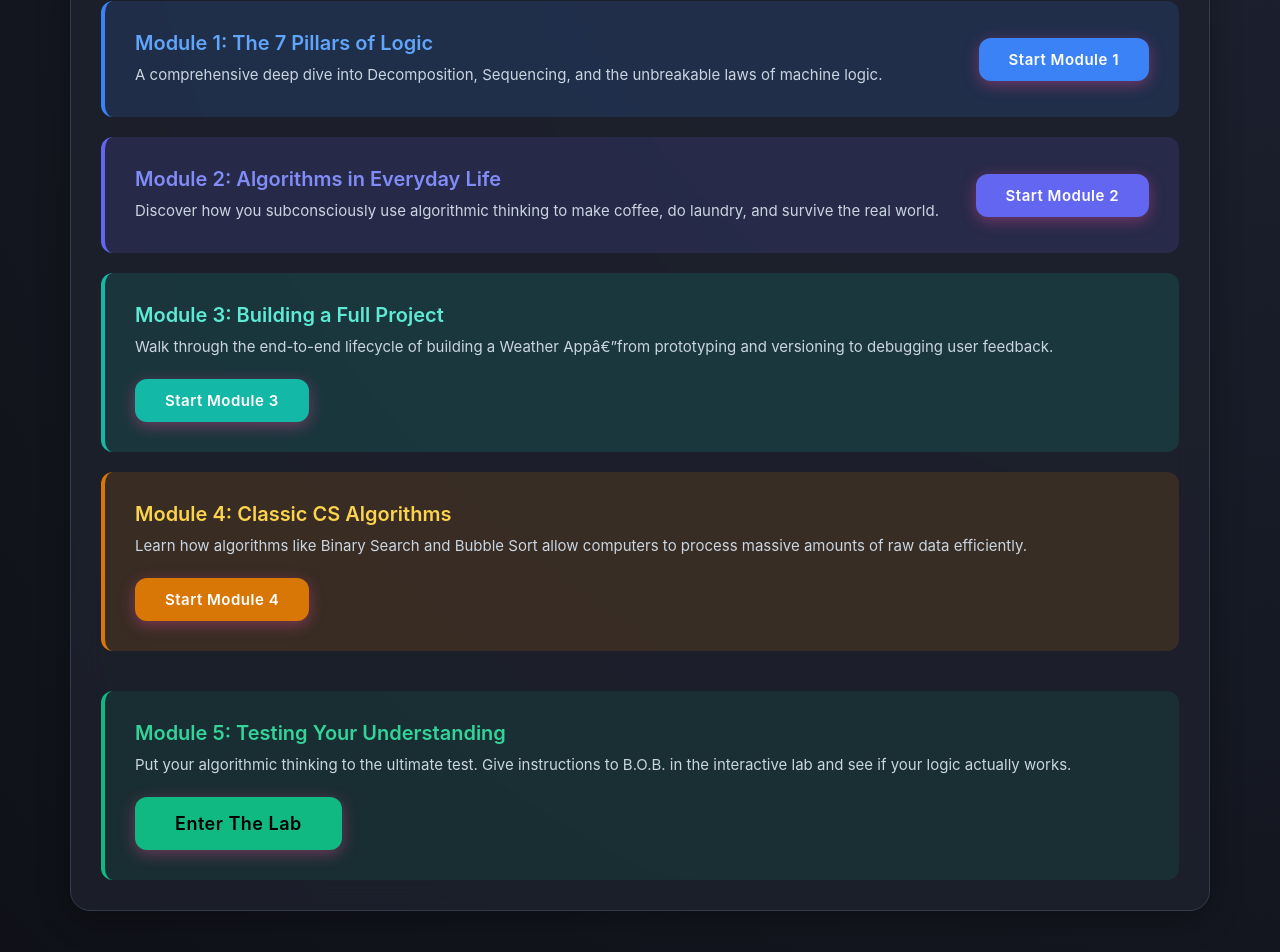
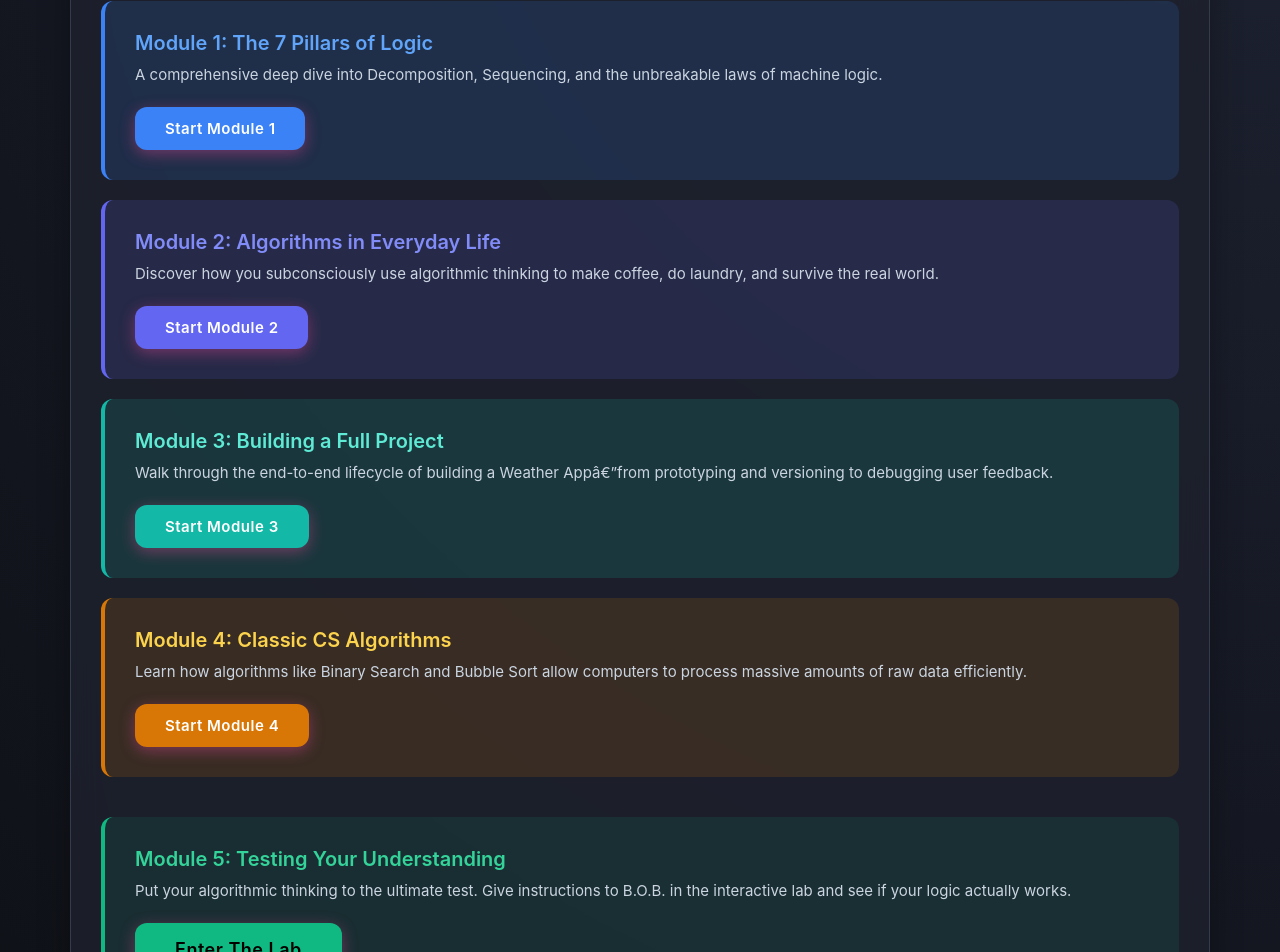
Before and after one commit to SPP-2005/AlgoThink1, a Next.js app: page / in a window 1280 px wide. Shown: the part 340-1292 px from the top of the page. Built offline with nearby package versions, Linux system fonts and the light colour scheme.

Commit message:
style: force all dashboard card buttons to stack below the text for consistency

```diff
--- a/app/page.js
+++ b/app/page.js
@@ -18,7 +18,7 @@ export default function Dashboard() {
                 <div className="grid-layout" style={{ gridTemplateColumns: '1fr', gap: '20px' }}>
 
                     {/* Module 1 */}
-                    <div className="challenge-card" style={{ display: 'flex', justifyContent: 'space-between', alignItems: 'center', flexWrap: 'wrap', gap: '20px', background: 'rgba(59, 130, 246, 0.15)', borderLeftColor: '#3b82f6', padding: '30px' }}>
+                    <div className="challenge-card" style={{ display: 'flex', flexDirection: 'column', alignItems: 'flex-start', gap: '20px', background: 'rgba(59, 130, 246, 0.15)', borderLeftColor: '#3b82f6', padding: '30px' }}>
                         <div>
                             <h3 style={{ color: '#60a5fa', fontSize: '22px', marginBottom: '8px' }}>Module 1: The 7 Pillars of Logic</h3>
                             <p style={{ color: 'var(--text-muted)', fontSize: '15px' }}>A comprehensive deep dive into Decomposition, Sequencing, and the unbreakable laws of machine logic.</p>
@@ -27,7 +27,7 @@ export default function Dashboard() {
                     </div>
 
                     {/* Module 2 */}
-                    <div className="challenge-card" style={{ display: 'flex', justifyContent: 'space-between', alignItems: 'center', flexWrap: 'wrap', gap: '20px', background: 'rgba(99, 102, 241, 0.15)', borderLeftColor: '#6366f1', padding: '30px' }}>
+                    <div className="challenge-card" style={{ display: 'flex', flexDirection: 'column', alignItems: 'flex-start', gap: '20px', background: 'rgba(99, 102, 241, 0.15)', borderLeftColor: '#6366f1', padding: '30px' }}>
                         <div>
                             <h3 style={{ color: '#818cf8', fontSize: '22px', marginBottom: '8px' }}>Module 2: Algorithms in Everyday Life</h3>
                             <p style={{ color: 'var(--text-muted)', fontSize: '15px' }}>Discover how you subconsciously use algorithmic thinking to make coffee, do laundry, and survive the real world.</p>
@@ -36,7 +36,7 @@ export default function Dashboard() {
                     </div>
 
                     {/* Module 3 */}
-                    <div className="challenge-card" style={{ display: 'flex', justifyContent: 'space-between', alignItems: 'center', flexWrap: 'wrap', gap: '20px', background: 'rgba(20, 184, 166, 0.15)', borderLeftColor: '#14b8a6', padding: '30px' }}>
+                    <div className="challenge-card" style={{ display: 'flex', flexDirection: 'column', alignItems: 'flex-start', gap: '20px', background: 'rgba(20, 184, 166, 0.15)', borderLeftColor: '#14b8a6', padding: '30px' }}>
                         <div>
                             <h3 style={{ color: '#5eead4', fontSize: '22px', marginBottom: '8px' }}>Module 3: Building a Full Project</h3>
                             <p style={{ color: 'var(--text-muted)', fontSize: '15px' }}>Walk through the end-to-end lifecycle of building a Weather Appâ€”from prototyping and versioning to debugging user feedback.</p>
@@ -45,7 +45,7 @@ export default function Dashboard() {
                     </div>
 
                     {/* Module 4 */}
-                    <div className="challenge-card" style={{ display: 'flex', justifyContent: 'space-between', alignItems: 'center', flexWrap: 'wrap', gap: '20px', background: 'rgba(217, 119, 6, 0.15)', borderLeftColor: '#d97706', padding: '30px' }}>
+                    <div className="challenge-card" style={{ display: 'flex', flexDirection: 'column', alignItems: 'flex-start', gap: '20px', background: 'rgba(217, 119, 6, 0.15)', borderLeftColor: '#d97706', padding: '30px' }}>
                         <div>
                             <h3 style={{ color: '#fcd34d', fontSize: '22px', marginBottom: '8px' }}>Module 4: Classic CS Algorithms</h3>
                             <p style={{ color: 'var(--text-muted)', fontSize: '15px' }}>Learn how algorithms like Binary Search and Bubble Sort allow computers to process massive amounts of raw data efficiently.</p>
@@ -54,7 +54,7 @@ export default function Dashboard() {
                     </div>
 
                     {/* The Lab / Module 5 */}
-                    <div className="challenge-card" style={{ display: 'flex', justifyContent: 'space-between', alignItems: 'center', flexWrap: 'wrap', gap: '20px', background: 'rgba(16, 185, 129, 0.1)', borderLeftColor: '#10b981', padding: '30px', marginTop: '20px' }}>
+                    <div className="challenge-card" style={{ display: 'flex', flexDirection: 'column', alignItems: 'flex-start', gap: '20px', background: 'rgba(16, 185, 129, 0.1)', borderLeftColor: '#10b981', padding: '30px', marginTop: '20px' }}>
                         <div>
                             <h3 style={{ color: '#34d399', fontSize: '24px', marginBottom: '8px' }}>Module 5: Testing Your Understanding</h3>
                             <p style={{ color: 'var(--text-muted)', fontSize: '15px' }}>Put your algorithmic thinking to the ultimate test. Give instructions to B.O.B. in the interactive lab and see if your logic actually works.</p>
```
